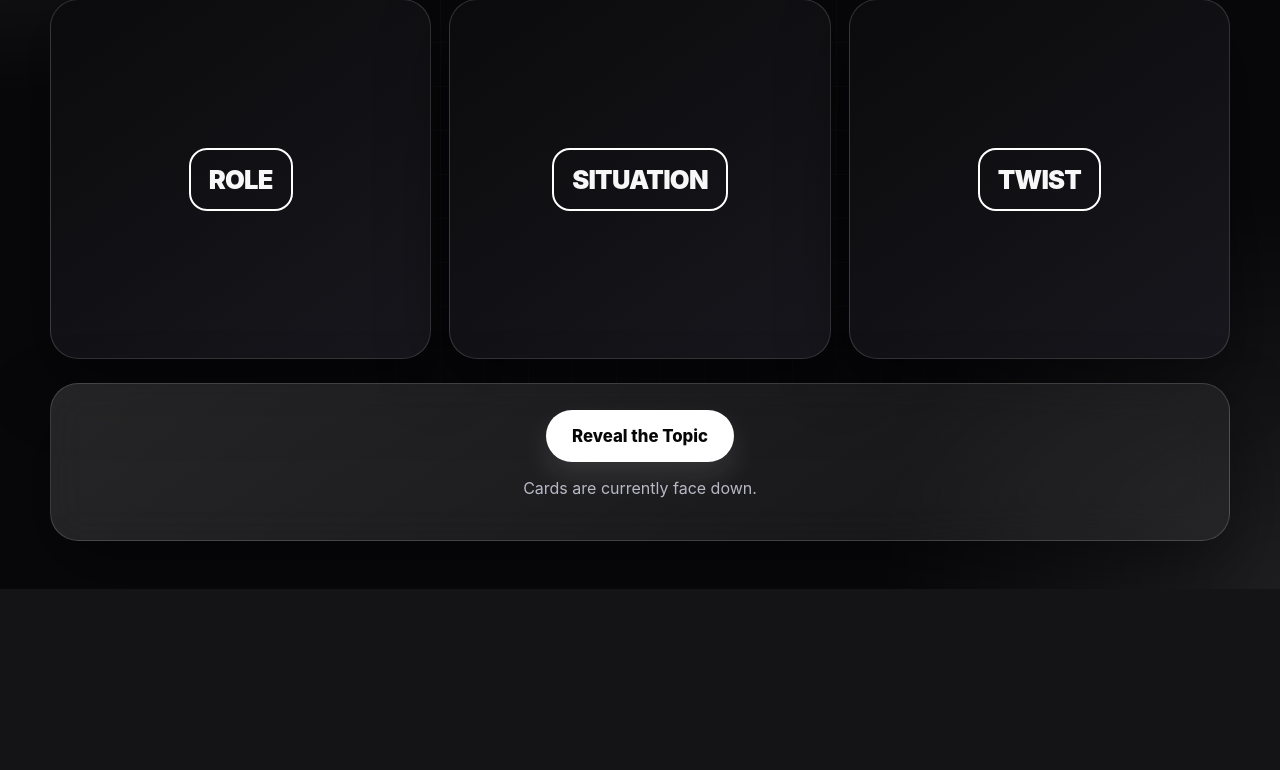
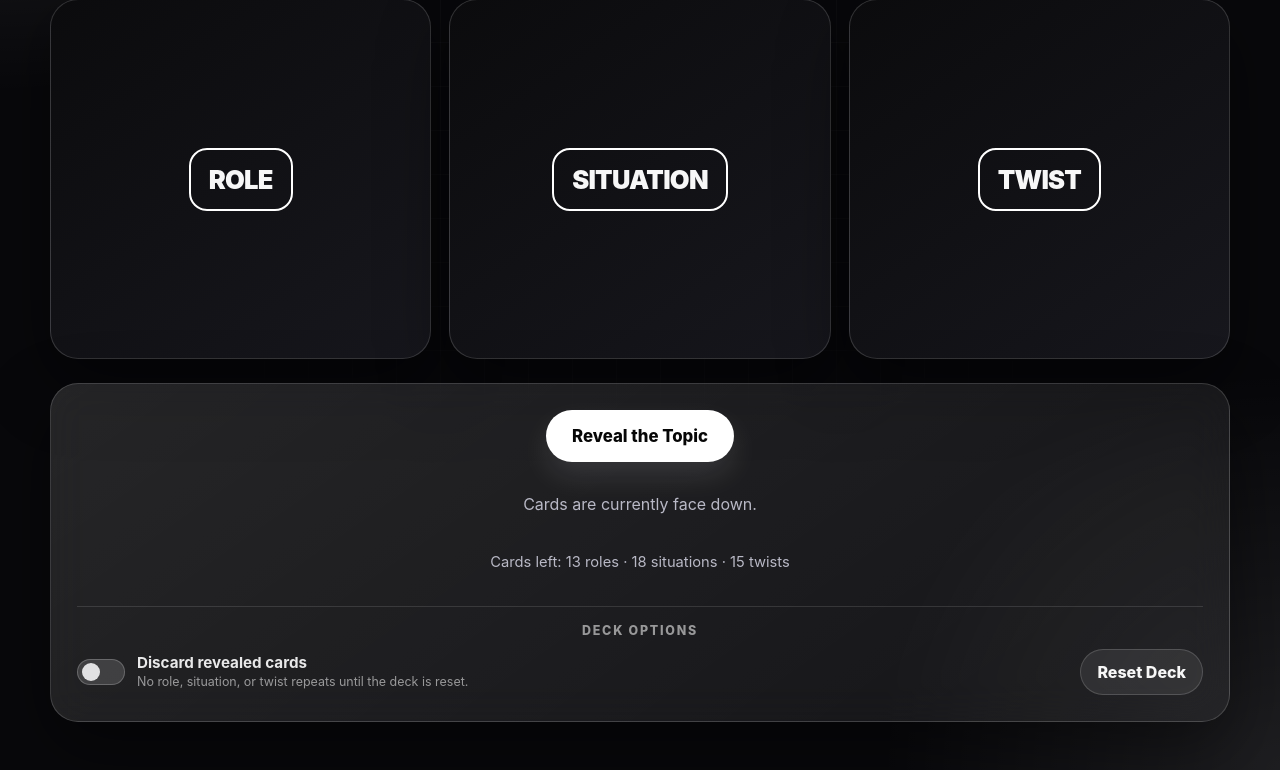
Before and after one commit to abdurrafay0610/table-topics-against-humanity, a FastAPI app: page /topics in a window 1280 px wide. Shown: the part 354-1124 px from the top of the page. Before the commit the page ends 943 px from the top, so only its background shows below. Run offline with FastAPI, Linux system fonts and the light colour scheme.

Commit message:
Adding an option to discard used cards of a deck

```diff
--- a/app.py
+++ b/app.py
@@ -2,7 +2,7 @@ from __future__ import annotations
 
 import random
 from pathlib import Path
-from typing import List
+from typing import Dict, List
 
 from fastapi import FastAPI, HTTPException, Request
 from fastapi.responses import HTMLResponse
@@ -16,8 +16,15 @@ app = FastAPI(title="Table Topics against Humanity")
 app.mount("/static", StaticFiles(directory=BASE_DIR / "static"), name="static")
 templates = Jinja2Templates(directory=str(BASE_DIR / "templates"))
 
-# In-memory session state. Restarting the app resets the raffle.
+# In-memory session state. Restarting the app resets the raffle and the card deck.
 remaining_names: List[str] | None = None
+remaining_cards: Dict[str, List[str]] | None = None
+
+CARD_FILES = {
+    "roles": "roles.txt",
+    "situations": "situations.txt",
+    "twists": "twists.txt",
+}
 
 
 def read_lines(filename: str) -> List[str]:
@@ -35,6 +42,10 @@ def read_lines(filename: str) -> List[str]:
     return items
 
 
+def read_card_deck() -> Dict[str, List[str]]:
+    return {category: read_lines(filename) for category, filename in CARD_FILES.items()}
+
+
 def get_remaining_names() -> List[str]:
     global remaining_names
     if remaining_names is None:
@@ -42,22 +53,30 @@ def get_remaining_names() -> List[str]:
     return remaining_names
 
 
+def get_remaining_cards() -> Dict[str, List[str]]:
+    global remaining_cards
+    if remaining_cards is None:
+        remaining_cards = read_card_deck()
+    return remaining_cards
+
+
+def card_counts(deck: Dict[str, List[str]]) -> Dict[str, int]:
+    return {category: len(cards) for category, cards in deck.items()}
+
+
 @app.get("/", response_class=HTMLResponse)
 def home(request: Request):
-    # return templates.TemplateResponse("raffle.html", {"request": request, "title": "Raffle"})
     return templates.TemplateResponse(request=request, name="raffle.html", context={"title": "Raffle"})
 
 
 @app.get("/raffle", response_class=HTMLResponse)
 def raffle_page(request: Request):
-    # return templates.TemplateResponse("raffle.html", {"request": request, "title": "Raffle"})
     return templates.TemplateResponse(request=request, name="raffle.html", context={"title": "Raffle"})
 
 
 @app.get("/topics", response_class=HTMLResponse)
 def topics_page(request: Request):
-    # return templates.TemplateResponse("topics.html", {"request": request, "title": "Table Topics"})
-    return templates.TemplateResponse(request=request, name="topics.html", context={"title": "Table Topics against Humanity"})
+    return templates.TemplateResponse(request=request, name="topics.html", context={"title": "Table Topics"})
 
 
 @app.get("/api/raffle/list")
@@ -91,25 +110,49 @@ def reset_raffle():
     return {"remaining": remaining_names, "count": len(remaining_names)}
 
 
+@app.get("/api/cards/status")
+def cards_status():
+    deck = get_remaining_cards()
+    return {"remaining_counts": card_counts(deck)}
+
+
+@app.post("/api/cards/reset")
+def reset_cards():
+    global remaining_cards
+    remaining_cards = read_card_deck()
+    return {"remaining_counts": card_counts(remaining_cards)}
+
+
 @app.post("/api/cards/draw")
-def draw_cards():
-    roles = read_lines("roles.txt")
-    situations = read_lines("situations.txt")
-    twists = read_lines("twists.txt")
+def draw_cards(discard_used: bool = False):
+    """
+    Draw one Role, one Situation, and one Twist.
 
-    if not roles or not situations or not twists:
+    If discard_used=true, the selected cards are removed from the in-memory deck,
+    so they cannot appear again until /api/cards/reset is called or the app restarts.
+    """
+    source_deck = get_remaining_cards() if discard_used else read_card_deck()
+
+    if not source_deck["roles"] or not source_deck["situations"] or not source_deck["twists"]:
         raise HTTPException(
-            status_code=400,
-            detail="roles.txt, situations.txt, and twists.txt must each contain at least one card.",
+            status_code=409,
+            detail="The deck is out of cards in at least one category. Reset the deck or add more cards.",
         )
 
-    role = random.choice(roles)
-    situation = random.choice(situations)
-    twist = random.choice(twists)
+    role = random.choice(source_deck["roles"])
+    situation = random.choice(source_deck["situations"])
+    twist = random.choice(source_deck["twists"])
+
+    if discard_used:
+        source_deck["roles"].remove(role)
+        source_deck["situations"].remove(situation)
+        source_deck["twists"].remove(twist)
 
     return {
         "role": role,
         "situation": situation,
         "twist": twist,
         "full_topic": f"{role} {situation} {twist}",
+        "discard_used": discard_used,
+        "remaining_counts": card_counts(get_remaining_cards()),
     }
--- a/static/styles.css
+++ b/static/styles.css
@@ -379,3 +379,121 @@ button {
   .flip-card { height: 260px; }
   .top-nav { border-radius: 22px; align-items: flex-start; gap: 12px; flex-direction: column; }
 }
+
+
+.deck-status {
+  margin: 8px 0 0;
+  color: var(--muted);
+  font-size: 0.92rem;
+}
+
+.topic-summary {
+  display: flex;
+  flex-direction: column;
+  align-items: center;
+  gap: 0.95rem;
+}
+
+.topic-bottom-controls {
+  width: 100%;
+  margin-top: 1.25rem;
+  padding-top: 1rem;
+  border-top: 1px solid rgba(255, 255, 255, 0.12);
+}
+
+.deck-options-heading {
+  margin-bottom: 0.7rem;
+  color: rgba(255, 255, 255, 0.55);
+  font-size: 0.78rem;
+  font-weight: 800;
+  letter-spacing: 0.14em;
+  text-transform: uppercase;
+}
+
+.deck-options-row {
+  display: flex;
+  align-items: center;
+  justify-content: space-between;
+  gap: 1rem;
+}
+
+.deck-toggle {
+  display: flex;
+  align-items: center;
+  gap: 0.75rem;
+  cursor: pointer;
+  user-select: none;
+  text-align: left;
+}
+
+.deck-toggle input {
+  display: none;
+}
+
+.toggle-box {
+  position: relative;
+  flex: 0 0 auto;
+  width: 48px;
+  height: 26px;
+  border-radius: 999px;
+  background: rgba(255, 255, 255, 0.14);
+  border: 1px solid rgba(255, 255, 255, 0.22);
+  transition: 0.22s ease;
+}
+
+.toggle-box::after {
+  content: "";
+  position: absolute;
+  top: 50%;
+  left: 4px;
+  width: 18px;
+  height: 18px;
+  border-radius: 999px;
+  background: rgba(255, 255, 255, 0.85);
+  transform: translateY(-50%);
+  transition: 0.22s ease;
+}
+
+.deck-toggle input:checked + .toggle-box {
+  background: rgba(255, 210, 87, 0.28);
+  border-color: rgba(255, 210, 87, 0.85);
+  box-shadow: 0 0 18px rgba(255, 210, 87, 0.2);
+}
+
+.deck-toggle input:checked + .toggle-box::after {
+  left: 24px;
+  background: #ffd257;
+}
+
+.toggle-copy {
+  display: flex;
+  flex-direction: column;
+  gap: 0.15rem;
+}
+
+.toggle-copy strong {
+  color: rgba(255, 255, 255, 0.9);
+  font-size: 0.95rem;
+}
+
+.toggle-copy small {
+  color: rgba(255, 255, 255, 0.55);
+  font-size: 0.78rem;
+  line-height: 1.35;
+}
+
+.ghost-btn.compact {
+  padding: 0.75rem 1rem;
+  white-space: nowrap;
+}
+
+@media (max-width: 720px) {
+  .deck-options-row {
+    align-items: stretch;
+    flex-direction: column;
+  }
+
+  .ghost-btn.compact {
+    width: 100%;
+  }
+}
--- a/static/topics.js
+++ b/static/topics.js
@@ -1,5 +1,8 @@
 const drawCardsBtn = document.getElementById("drawCardsBtn");
+const resetDeckBtn = document.getElementById("resetDeckBtn");
+const discardCardsToggle = document.getElementById("discardCardsToggle");
 const topicHint = document.getElementById("topicHint");
+const deckStatus = document.getElementById("deckStatus");
 const fullTopic = document.getElementById("fullTopic");
 
 const cards = [
@@ -12,8 +15,48 @@ function sleep(ms) {
   return new Promise(resolve => setTimeout(resolve, ms));
 }
 
+function updateDeckStatus(counts) {
+  if (!counts) return;
+
+  deckStatus.textContent = `Cards left: ${counts.roles} roles · ${counts.situations} situations · ${counts.twists} twists`;
+}
+
+async function loadDeckStatus() {
+  try {
+    const res = await fetch("/api/cards/status");
+    if (!res.ok) return;
+
+    const data = await res.json();
+    updateDeckStatus(data.remaining_counts);
+  } catch (_) {
+    deckStatus.textContent = "Deck status unavailable.";
+  }
+}
+
+async function resetDeck() {
+  resetDeckBtn.disabled = true;
+  topicHint.textContent = "Resetting the deck. The chaos has been forgiven.";
+
+  try {
+    const res = await fetch("/api/cards/reset", { method: "POST" });
+    if (!res.ok) {
+      const err = await res.json();
+      throw new Error(err.detail || "Could not reset deck.");
+    }
+
+    const data = await res.json();
+    updateDeckStatus(data.remaining_counts);
+    topicHint.textContent = "Deck reset. All cards are back in play.";
+  } catch (error) {
+    topicHint.textContent = error.message;
+  } finally {
+    resetDeckBtn.disabled = false;
+  }
+}
+
 async function drawCards() {
   drawCardsBtn.disabled = true;
+  resetDeckBtn.disabled = true;
   fullTopic.classList.remove("visible");
   fullTopic.textContent = "";
   topicHint.textContent = "Shuffling chaos...";
@@ -27,7 +70,8 @@ async function drawCards() {
 
   let data;
   try {
-    const res = await fetch("/api/cards/draw", { method: "POST" });
+    const discardUsed = discardCardsToggle.checked;
+    const res = await fetch(`/api/cards/draw?discard_used=${discardUsed}`, { method: "POST" });
     if (!res.ok) {
       const err = await res.json();
       throw new Error(err.detail || "Could not draw cards.");
@@ -36,6 +80,7 @@ async function drawCards() {
   } catch (error) {
     topicHint.textContent = error.message;
     drawCardsBtn.disabled = false;
+    resetDeckBtn.disabled = false;
     return;
   }
 
@@ -45,10 +90,17 @@ async function drawCards() {
     await sleep(650);
   }
 
-  topicHint.textContent = "The topic has spoken.";
+  topicHint.textContent = data.discard_used
+    ? "The topic has spoken. These cards have left the building."
+    : "The topic has spoken.";
   fullTopic.textContent = data.full_topic;
   fullTopic.classList.add("visible");
+  updateDeckStatus(data.remaining_counts);
+
   drawCardsBtn.disabled = false;
+  resetDeckBtn.disabled = false;
 }
 
 drawCardsBtn.addEventListener("click", drawCards);
+resetDeckBtn.addEventListener("click", resetDeck);
+loadDeckStatus();
--- a/templates/topics.html
+++ b/templates/topics.html
@@ -42,8 +42,28 @@
 
   <section class="stage-card topic-summary">
     <button class="primary-btn large" id="drawCardsBtn">Reveal the Topic</button>
+
     <p class="muted" id="topicHint">Cards are currently face down.</p>
+    <p class="deck-status" id="deckStatus">Deck status loading...</p>
+
     <div class="full-topic" id="fullTopic"></div>
+
+    <div class="topic-bottom-controls">
+      <div class="deck-options-heading">Deck Options</div>
+
+      <div class="deck-options-row">
+        <label class="deck-toggle" for="discardCardsToggle">
+          <input type="checkbox" id="discardCardsToggle">
+          <span class="toggle-box"></span>
+          <span class="toggle-copy">
+            <strong>Discard revealed cards</strong>
+            <small>No role, situation, or twist repeats until the deck is reset.</small>
+          </span>
+        </label>
+
+        <button class="ghost-btn compact" id="resetDeckBtn" type="button">Reset Deck</button>
+      </div>
+    </div>
   </section>
 </main>
 
```
Also changed, not shown: data/names.txt (+15 -6 lines).
